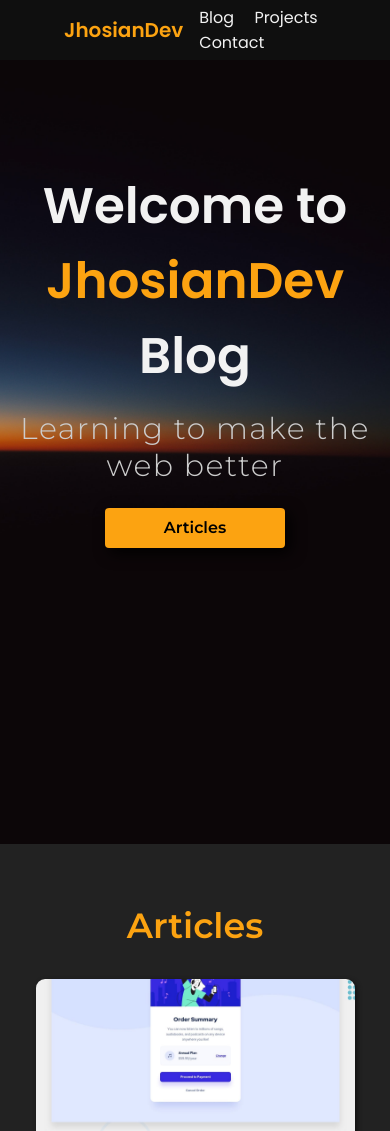
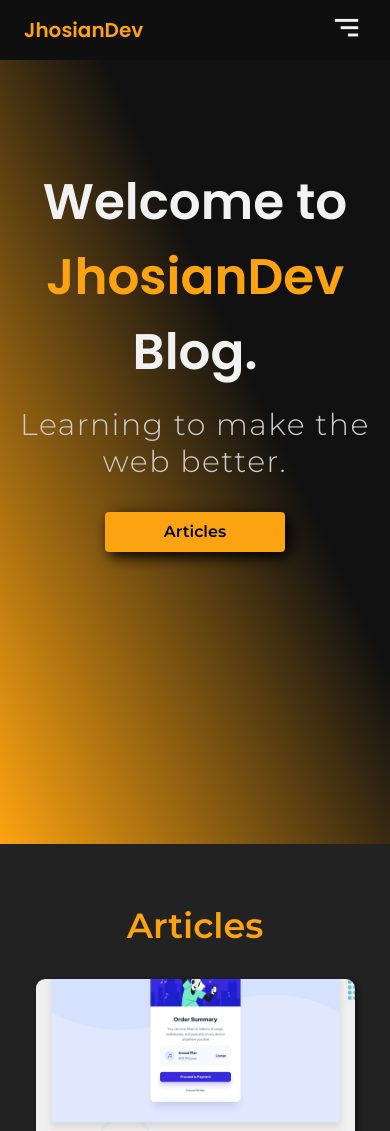
Before and after one commit to JhosianGtZ/portfolio-django, a Django app: page /blog/ in a window 390 px wide. Shown: the top 1131 px of the page. Run offline with Django 3.2, Linux system fonts and the light colour scheme; data comes from the database, SQL or seed files in the repository; some libraries are stand-ins or nearby versions.

Commit message:
Responsive design 99% , Animations and SEO Tags Unsolved

```diff
--- a/blog/templates/posts.html
+++ b/blog/templates/posts.html
@@ -7,8 +7,8 @@
 <section class="hero">
     <div class="container">
         <div class="hero-text">
-            <h1>Welcome to <b>JhosianDev</b> Blog</h1>
-            <h3>Learning to make the web better</h3>
+            <h1>Welcome to <b>JhosianDev</b> Blog.</h1>
+            <h3>Learning to make the web better.</h3>
             <a href="#articles">Articles</a>
         </div>
     </div>
--- /dev/null
+++ b/portfolio/static/js/main.js
@@ -0,0 +1,36 @@
+
+let button = document.getElementById("icon");
+let header_links = document.getElementById("header_links");
+let counter = 0;
+
+let cerrado = 0;
+
+button.addEventListener("click",function(){
+    if(counter == 0){
+        header_links.className = ('header_links btn-2');
+        counter=1;
+    }else{
+        header_links.classList.remove('btn-2');
+        header_links.className = ('header_links btn-1');
+        counter = 0;
+    }
+})
+
+window.addEventListener('resize', function(){
+    if(screen.width > 750){
+        counter=0;
+        header_links.classList.remove('btn-2');
+        header_links.className = ('header_links btn-1');
+
+    }
+})
+
+window.addEventListener('click',function(e){
+    console.log(e.target);
+    if(cerrado==false){
+        let span = document.querySelector('header-header');
+        if(e.target == span){
+            counter=0;
+        }
+    }
+});
--- a/portfolio/static/styles.css
+++ b/portfolio/static/styles.css
@@ -20,6 +20,11 @@ body {
     font-family: 'Montserrat', sans-serif;
     background-color: var(--background);
     color: var(--text);
+    user-select: none;
+    -webkit-user-select: none;
+    -moz-user-select: none;
+    -ms-user-select: none;
+    user-select: none;
 }
 
 h2 {
@@ -55,6 +60,12 @@ b {
     justify-content: space-between;
     align-items: center;
     height: 60px;
+
+}
+
+.icon {
+    display: none;
+    font-size: 30px;
 }
 
 .header_nav a {
@@ -63,7 +74,7 @@ b {
 
 }
 
-.header_logo a{
+.header_logo a {
     font-size: 20px;
     font-weight: 600;
     margin-left: 4rem;
@@ -76,27 +87,36 @@ b {
 }
 
 .header_links {
-    margin-right: 4rem;
+    display: flex;
+    height: 100%;
+    justify-content: space-evenly;
+    align-items: center;
+    margin-right: 2rem;
 }
 
 .header_links a {
+    padding: 4px;
     margin-left: 1rem;
+    /* border-top: 1px solid transparent; */
+    border-bottom: 1px solid transparent;
+    transition: .5s ease-out;
 }
 
 .header_links a:hover {
     color: var(--primary);
-    text-decoration: underline;
+    /* border-top: .5px solid var(--primary); */
+    border-bottom: 1px solid var(--primary);
 }
 
 
 /* Portfolio Introduction */
 
-.introduction-section{
-    background-image: url('portfolio/images/background.jpg');
-    background-position: center;
+.introduction-section {
+    background-image: linear-gradient(to bottom left, #434343 10%, #000 60%);
     background-attachment: fixed;
     background-size: cover;
 }
+
 
 .introduction {
     font-family: 'Montserrat', sans-serif;
@@ -345,6 +365,72 @@ b {
 
 @media screen and (max-width: 900px) {
 
+    .icon {
+        display: flex;
+        justify-content: center;
+        height: 100%;
+        font-size: 35px;
+        align-items: center;
+        text-align: center;
+        cursor: pointer;
+        margin-right: 1rem;
+        padding: 10px;
+        z-index: 100;
+
+    }
+
+
+    .header_logo a {
+        margin-left: 1.5rem;
+        cursor: pointer;
+    }
+
+    .header_links {
+
+        flex-direction: column;
+        z-index: 210;
+        justify-content: space-evenly;
+        align-items: center;
+        text-align: center;
+
+        position: fixed;
+        margin-right: 0;
+        margin-top: 60px;
+
+        height: 100vh;
+        width: 100%;
+
+        top: 0;
+        right: 0;
+
+        background-color: #000000;
+        transition: all 1s ease;
+
+    }
+
+    .header_links a {
+        font-weight: bolder;
+        font-size: 30px;
+        margin: -5rem;
+        border-bottom: 1px solid transparent;
+    }
+
+    .header_links a:hover {
+
+        border-bottom: 1px solid var(--primary);
+    }
+
+    .btn-1{
+
+        -webkit-clip-path: circle(0% at 100% 0%);
+        clip-path: circle(0% at 100% 0%);
+    }
+
+    .btn-2{
+        -webkit-clip-path: circle(150% at 100% 0%);
+        clip-path: circle(150% at 100% 0%);
+    }
+
     .introduction {
         flex-wrap: wrap-reverse;
         align-items: center;
@@ -406,7 +492,7 @@ b {
     display: flex;
     align-items: center;
     height: 100vh;
-    background-image: url('portfolio/images/backgroun-blog.jpg');
+    background-image: linear-gradient(to top right, #FCA311 0%, #111 60%);
     background-size: cover;
     background-position: center;
     background-attachment: fixed;
@@ -433,7 +519,7 @@ b {
     color: #ccc;
 }
 
-.hero-text a{
+.hero-text a {
     line-height: 40px;
     border-radius: 4px;
     color: #000;
@@ -446,12 +532,12 @@ b {
     text-decoration: none;
     box-shadow: 5px 5px 15px #000;
     transition: all .5s ease-in-out;
-    margin-top: 1.5rem;
+    margin-top: 2rem;
     animation: button;
 }
 
 
-.hero-text a:hover{
+.hero-text a:hover {
     transform: translateY(5px);
 }
 
@@ -661,20 +747,23 @@ b {
     .article {
         text-align: center;
     }
-    .article-title h1{
+
+    .article-title h1 {
         font-size: 2rem;
     }
-    .article-text{
+
+    .article-text {
         text-align: center;
     }
-    .article-btn{
+
+    .article-btn {
         width: 100%;
     }
 }
 
 
 @media screen and (max-width:450px) {
-    .article-title h1{
+    .article-title h1 {
         font-size: 1.5rem;
     }
 }
--- a/portfolio/templates/layout.html
+++ b/portfolio/templates/layout.html
@@ -26,6 +26,8 @@
 
     <!-- Mailto -->
     <script src="https://cdn.jsdelivr.net/npm/mailtoui@1.0.3/dist/mailtoui-min.js"></script>
+    <!-- Menu Js -->
+    <script src="{% static 'js/main.js' %}"></script>
 </body>
 
 </html>
--- a/portfolio/templates/partials/navbar.html
+++ b/portfolio/templates/partials/navbar.html
@@ -2,13 +2,17 @@
 
 <header class="header">
   <nav class="header_nav">
+
     <div class="header_logo">
       <a href="/">JhosianDev</a>
     </div>
+    <div class="icon" id="icon">
+      <span><i class='bx bx-menu-alt-right'></i></span>
+    </div>
 
-    <div class="header_links">
+    <div class="header_links btn-1" id="header_links">
+      <a href="/#projects">Projects</a>
       <a href="{% url 'blog:posts' %}">Blog</a>
-      <a href="/#projects">Projects</a>
       <a href="#contact">Contact</a>
     </div>
 
```
